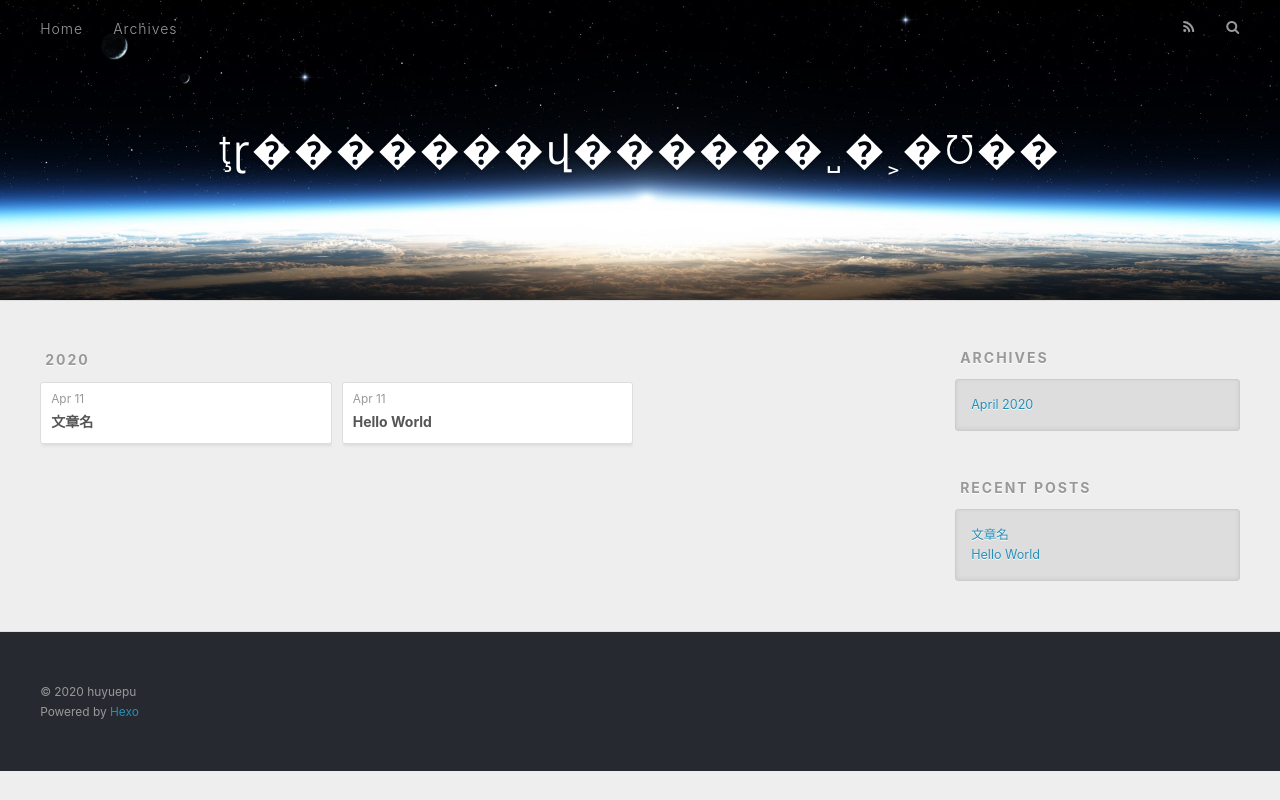
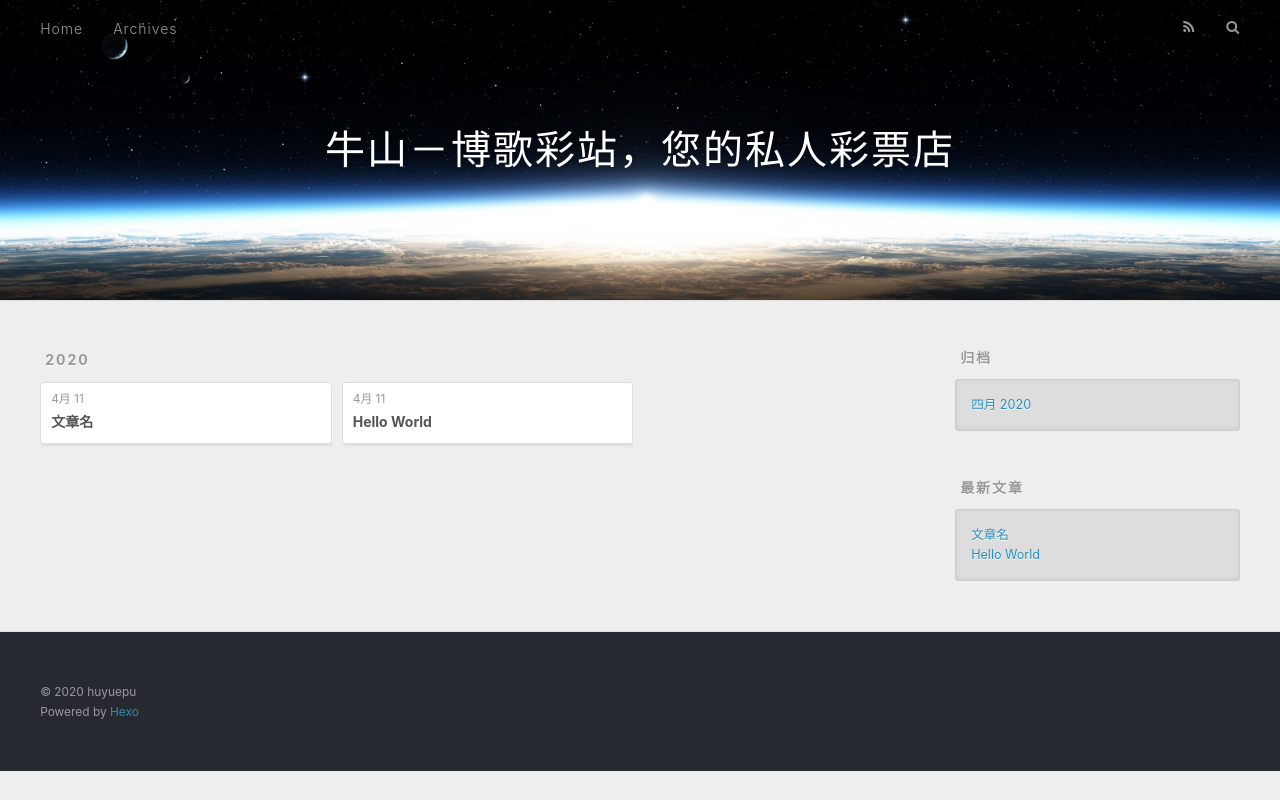
Before and after one commit to huyuepu/boge, a plain HTML site: page archives/2020/04/index.html in a window 1280 px wide. Drawn offline with nearby package versions, Linux system fonts and the light colour scheme.

Commit message:
Site updated: 2020-04-11 20:19:48

```diff
--- a/archives/2020/04/index.html
+++ b/archives/2020/04/index.html
@@ -5,16 +5,17 @@
 
 
 
-  <title>Archives: 2020/4 | ţɽ�������վ������˽�˲�Ʊ��</title>
+  <title>归档: 2020/4 | 牛山－博歌彩站，您的私人彩票店</title>
   <meta name="viewport" content="width=device-width, initial-scale=1, maximum-scale=1">
   <meta property="og:type" content="website">
-<meta property="og:title" content="ţɽ�������վ������˽�˲�Ʊ��">
+<meta property="og:title" content="牛山－博歌彩站，您的私人彩票店">
 <meta property="og:url" content="http://yoursite.com/archives/2020/04/index.html">
-<meta property="og:site_name" content="ţɽ�������վ������˽�˲�Ʊ��">
+<meta property="og:site_name" content="牛山－博歌彩站，您的私人彩票店">
+<meta property="og:locale" content="zh_CN">
 <meta property="article:author" content="huyuepu">
 <meta name="twitter:card" content="summary">
 
-    <link rel="alternate" href="/atom.xml" title="ţɽ�������վ������˽�˲�Ʊ��" type="application/atom+xml">
+    <link rel="alternate" href="/atom.xml" title="牛山－博歌彩站，您的私人彩票店" type="application/atom+xml">
 
 
     <link rel="icon" href="/favicon.png">
@@ -35,7 +36,7 @@
   <div id="header-outer" class="outer">
     <div id="header-title" class="inner">
       <h1 id="logo-wrap">
-        <a href="/" id="logo">ţɽ�������վ������˽�˲�Ʊ��</a>
+        <a href="/" id="logo">牛山－博歌彩站，您的私人彩票店</a>
       </h1>
 
     </div>
@@ -52,7 +53,7 @@
 
           <a id="nav-rss-link" class="nav-icon" href="/atom.xml" title="RSS Feed"></a>
 
-        <a id="nav-search-btn" class="nav-icon" title="Search"></a>
+        <a id="nav-search-btn" class="nav-icon" title="搜索"></a>
       </nav>
       <div id="search-form-wrap">
         <form action="//google.com/search" method="get" accept-charset="UTF-8" class="search-form"><input type="search" name="q" class="search-form-input" placeholder="Search"><button type="submit" class="search-form-submit">&#xF002;</button><input type="hidden" name="sitesearch" value="http://yoursite.com"></form>
@@ -78,7 +79,7 @@
   <div class="archive-article-inner">
     <header class="archive-article-header">
       <a href="/2020/04/11/%E6%96%87%E7%AB%A0%E5%90%8D/" class="archive-article-date">
-  <time datetime="2020-04-11T09:13:32.000Z" itemprop="datePublished">Apr 11</time>
+  <time datetime="2020-04-11T09:13:32.000Z" itemprop="datePublished">4月 11</time>
 </a>
 
 
@@ -97,7 +98,7 @@
   <div class="archive-article-inner">
     <header class="archive-article-header">
       <a href="/2020/04/11/hello-world/" class="archive-article-date">
-  <time datetime="2020-04-11T05:51:08.127Z" itemprop="datePublished">Apr 11</time>
+  <time datetime="2020-04-11T05:51:08.127Z" itemprop="datePublished">4月 11</time>
 </a>
 
 
@@ -129,9 +130,9 @@
 
 
   <div class="widget-wrap">
-    <h3 class="widget-title">Archives</h3>
+    <h3 class="widget-title">归档</h3>
     <div class="widget">
-      <ul class="archive-list"><li class="archive-list-item"><a class="archive-list-link" href="/archives/2020/04/">April 2020</a></li></ul>
+      <ul class="archive-list"><li class="archive-list-item"><a class="archive-list-link" href="/archives/2020/04/">四月 2020</a></li></ul>
     </div>
   </div>
 
@@ -139,7 +140,7 @@
 
 
   <div class="widget-wrap">
-    <h3 class="widget-title">Recent Posts</h3>
+    <h3 class="widget-title">最新文章</h3>
     <div class="widget">
       <ul>
 
```
Also changed, not shown: 2020/04/11/hello-world/index.html (+9 -8 lines), 2020/04/11/文章名/index.html (+9 -8 lines), archives/2020/index.html (+12 -11 lines), archives/index.html (+12 -11 lines), index.html (+10 -9 lines).
